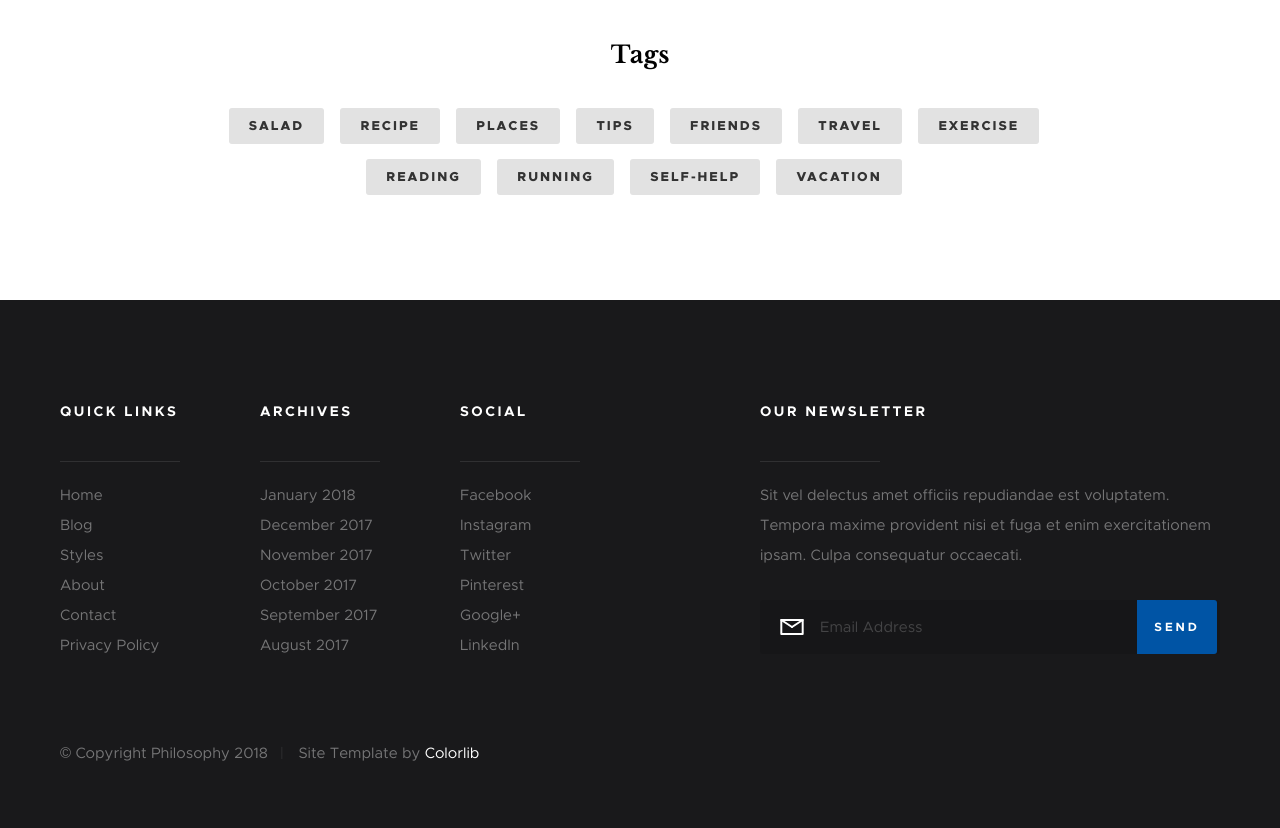
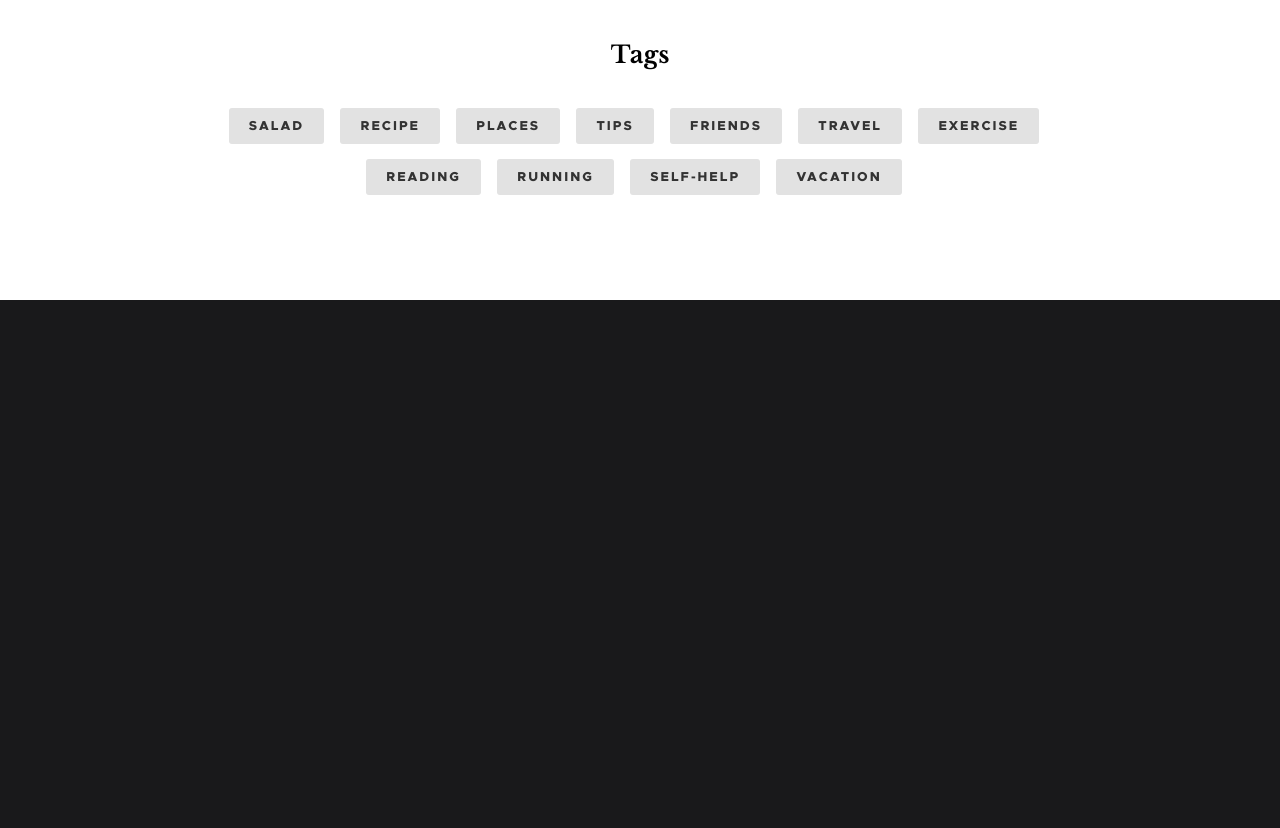
Before and after one commit to Zoni-web/Zoni-web.github.io, a plain HTML site: page index.html in a window 1280 px wide. Shown: the part 5159-5987 px from the top of the page. After the commit the page ends 5459 px from the top, so only its background shows below. Drawn offline with Linux system fonts and the light colour scheme.

Commit message:
Update index.html

```diff
--- a/index.html
+++ b/index.html
@@ -752,102 +752,7 @@
         </div> <!-- end tags-wrap -->
 
     </section> <!-- end s-extra -->
-
-
-    <!-- s-footer
-    ================================================== -->
-    <footer class="s-footer">
-
-        <div class="s-footer__main">
-            <div class="row">
-
-                <div class="col-two md-four mob-full s-footer__sitelinks">
-
-                    <h4>Quick Links</h4>
-
-                    <ul class="s-footer__linklist">
-                        <li><a href="#0">Home</a></li>
-                        <li><a href="#0">Blog</a></li>
-                        <li><a href="#0">Styles</a></li>
-                        <li><a href="#0">About</a></li>
-                        <li><a href="#0">Contact</a></li>
-                        <li><a href="#0">Privacy Policy</a></li>
-                    </ul>
-
-                </div> <!-- end s-footer__sitelinks -->
-
-                <div class="col-two md-four mob-full s-footer__archives">
-
-                    <h4>Archives</h4>
-
-                    <ul class="s-footer__linklist">
-                        <li><a href="#0">January 2018</a></li>
-                        <li><a href="#0">December 2017</a></li>
-                        <li><a href="#0">November 2017</a></li>
-                        <li><a href="#0">October 2017</a></li>
-                        <li><a href="#0">September 2017</a></li>
-                        <li><a href="#0">August 2017</a></li>
-                    </ul>
-
-                </div> <!-- end s-footer__archives -->
-
-                <div class="col-two md-four mob-full s-footer__social">
-
-                    <h4>Social</h4>
-
-                    <ul class="s-footer__linklist">
-                        <li><a href="#0">Facebook</a></li>
-                        <li><a href="#0">Instagram</a></li>
-                        <li><a href="#0">Twitter</a></li>
-                        <li><a href="#0">Pinterest</a></li>
-                        <li><a href="#0">Google+</a></li>
-                        <li><a href="#0">LinkedIn</a></li>
-                    </ul>
-
-                </div> <!-- end s-footer__social -->
-
-                <div class="col-five md-full end s-footer__subscribe">
-
-                    <h4>Our Newsletter</h4>
-
-                    <p>Sit vel delectus amet officiis repudiandae est voluptatem. Tempora maxime provident nisi et fuga et enim exercitationem ipsam. Culpa consequatur occaecati.</p>
-
-                    <div class="subscribe-form">
-                        <form id="mc-form" class="group" novalidate="true">
-
-                            <input type="email" value="" name="EMAIL" class="email" id="mc-email" placeholder="Email Address" required="">
-
-                            <input type="submit" name="subscribe" value="Send">
-
-                            <label for="mc-email" class="subscribe-message"></label>
-
-                        </form>
-                    </div>
-
-                </div> <!-- end s-footer__subscribe -->
-
-            </div>
-        </div> <!-- end s-footer__main -->
-
-        <div class="s-footer__bottom">
-            <div class="row">
-                <div class="col-full">
-                    <div class="s-footer__copyright">
-                        <span>© Copyright Philosophy 2018</span>
-                        <span>Site Template by <a href="https://colorlib.com/">Colorlib</a></span>
-                    </div>
-
-                    <div class="go-top">
-                        <a class="smoothscroll" title="Back to Top" href="#top"></a>
-                    </div>
-                </div>
-            </div>
-        </div> <!-- end s-footer__bottom -->
-
-    </footer> <!-- end s-footer -->
-
-
-    <!-- preloader
+     <!-- preloader
     ================================================== -->
     <div id="preloader">
         <div id="loader">
```
